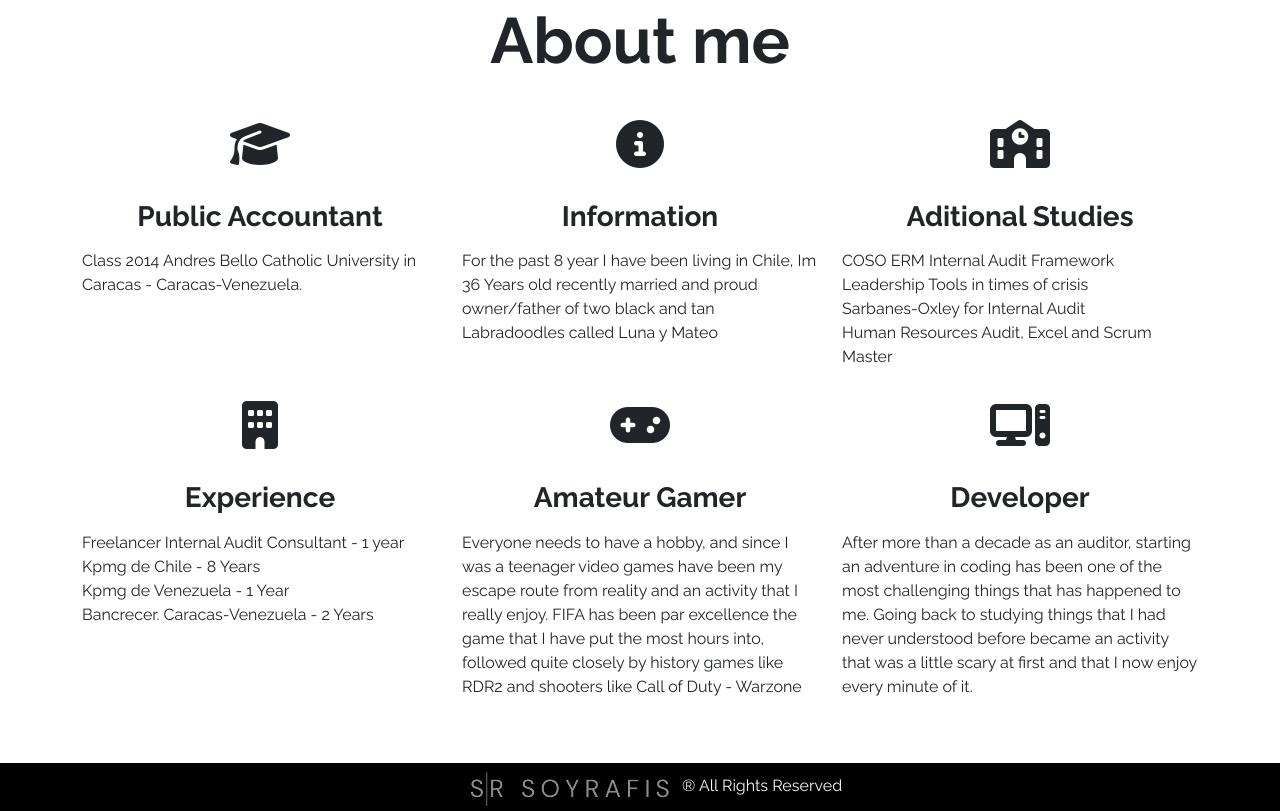
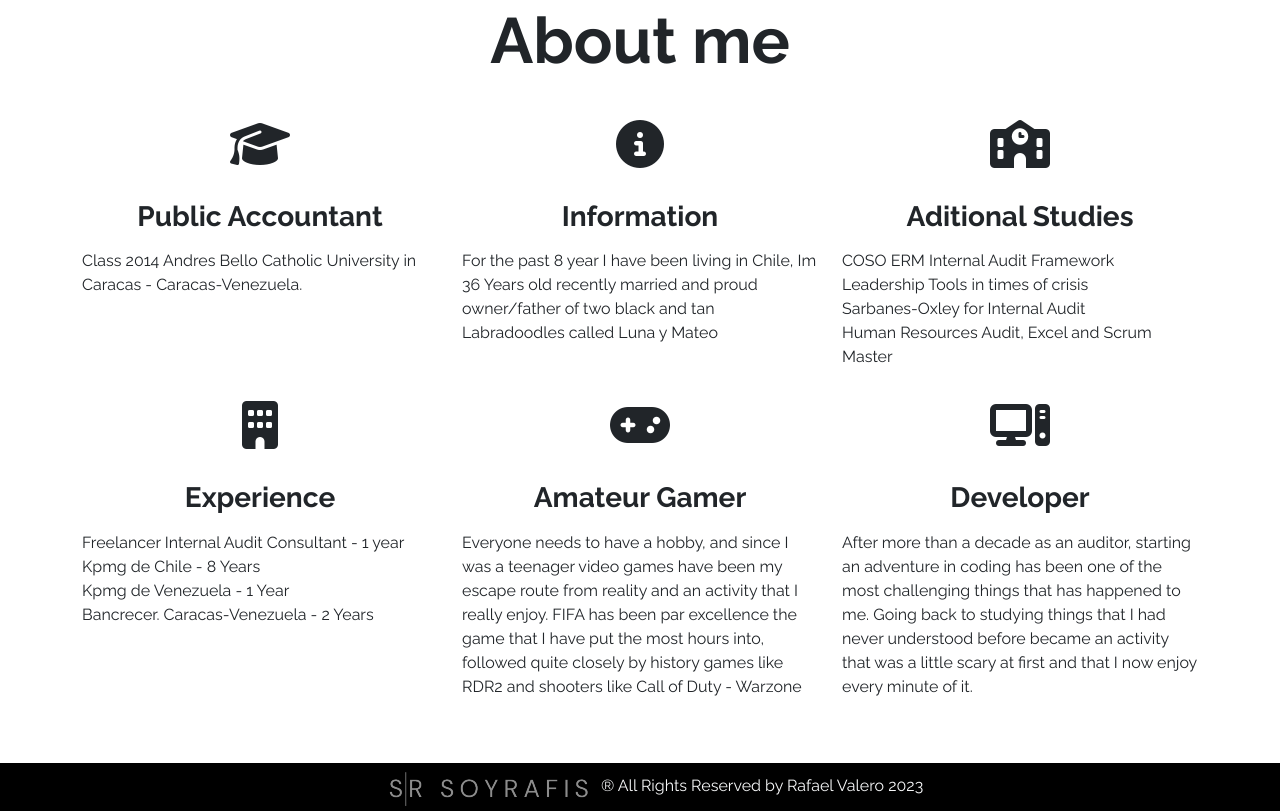
Before and after one commit to lobo01/soyrafis.github.io, a plain HTML site: page index.html in a window 1280 px wide. Shown: the part 893-1704 px from the top of the page. Drawn offline with nearby package versions, Linux system fonts and the light colour scheme.

Commit message:
ModificacionMaurizzio

```diff
--- a/index.html
+++ b/index.html
@@ -155,7 +155,7 @@
     <!--Start Footer-->
     <footer class="bg-black text-center">
       <img src="/assets/img/logo-transparente120x48.png" class="img-fluid" />
-      <h class="text-light"> ® All Rights Reserved</h>
+      <h class="text-light"> ® All Rights Reserved by Rafael Valero 2023</h>
     </footer>
     <!-- end footer -->
   </body>
```
